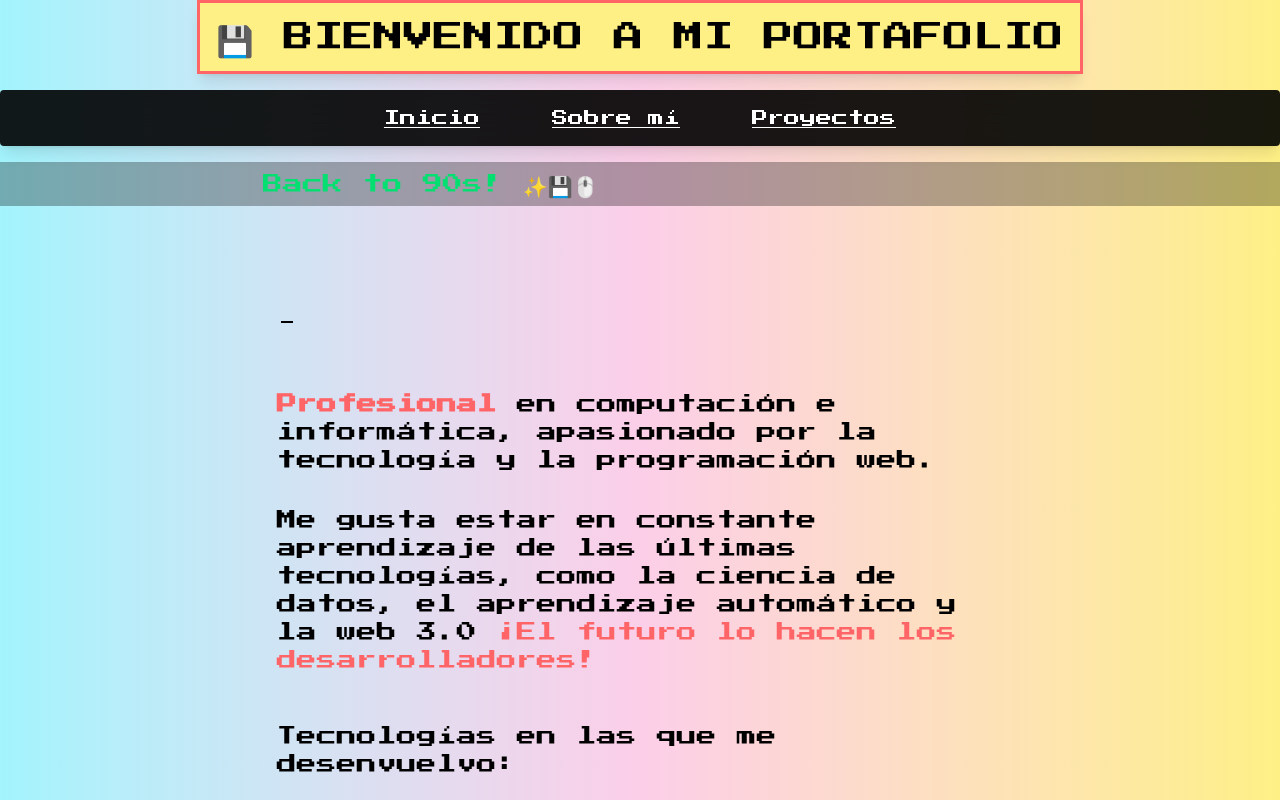
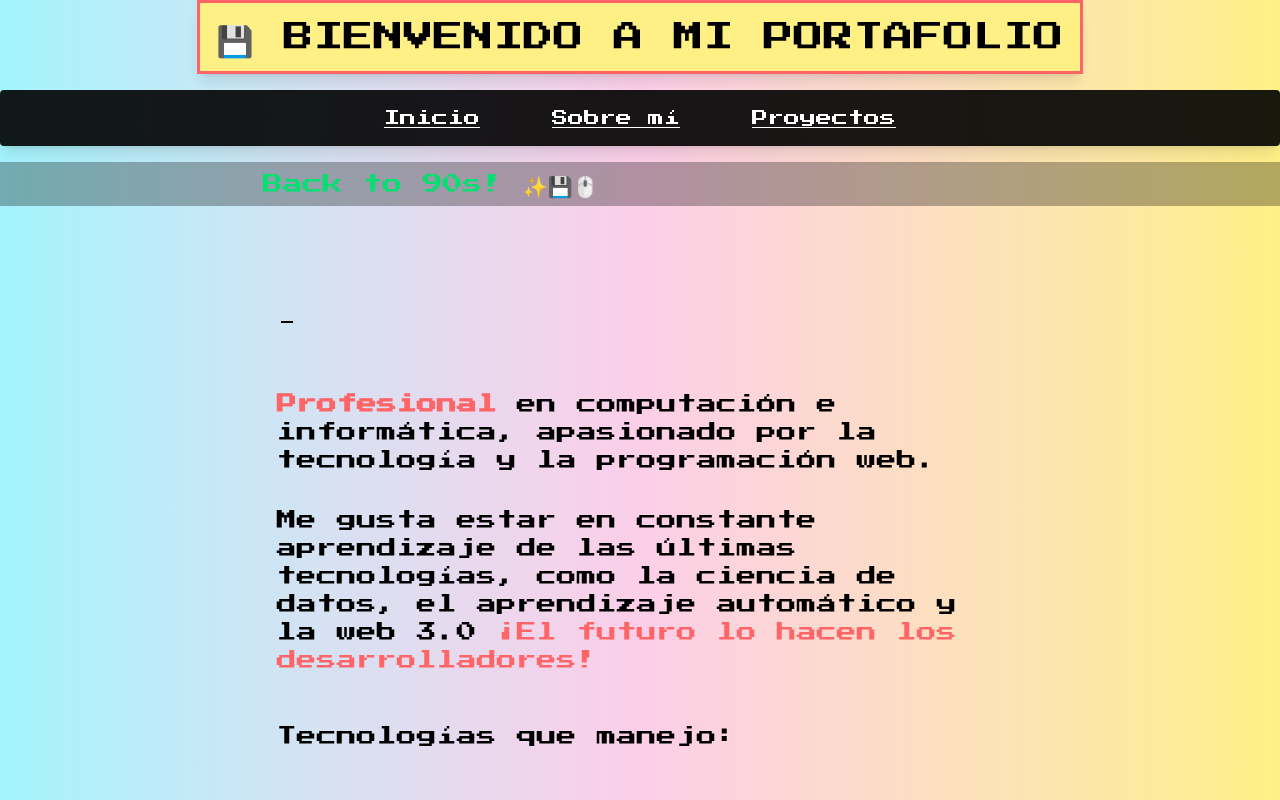
Before and after one commit to lcperri/lcperri-portfolio, a React (Vite) app: page / in a window 1280 px wide. Shown: the top 800 px of the page. Built offline with nearby package versions, Linux system fonts and the light colour scheme.

Commit message:
Hero mejorado

```diff
--- a/src/components/Hero.jsx
+++ b/src/components/Hero.jsx
@@ -37,7 +37,7 @@ import TypingLoop from './TypingLoop'
                         </p>
                     </div>
                     <p className='text-left'>
-                        Tecnologías en las que me desenvuelvo:
+                        Tecnologías que manejo:
                     </p>
                     <p>
                         <div>
```
